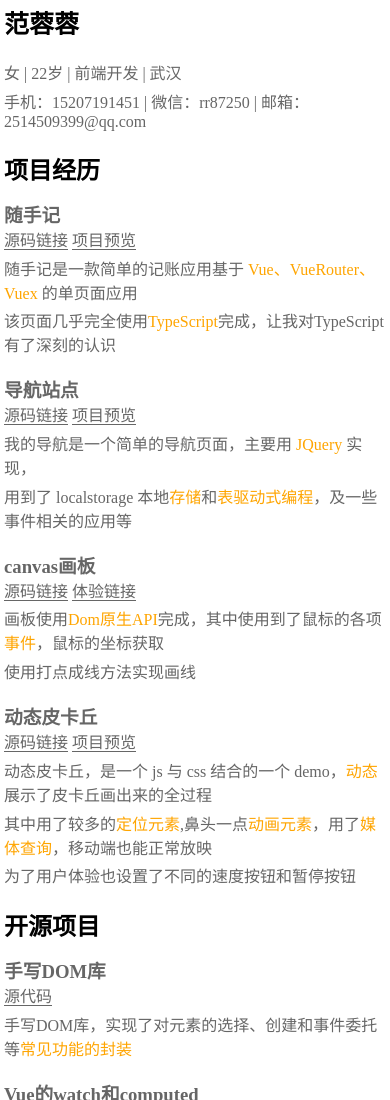
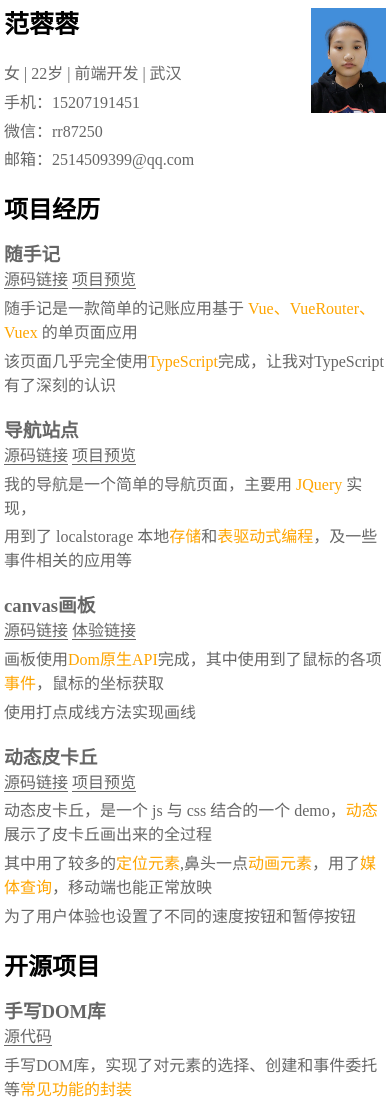
Before and after one commit to Fanrongrong-123/cv-job, a plain HTML site: page src/index.html in a window 390 px wide. Shown: the top 1100 px of the page. Drawn offline with Linux system fonts and the light colour scheme.

Commit message:
调整基本è¯信息格式

```diff
--- a/src/index.html
+++ b/src/index.html
@@ -17,8 +17,16 @@
     <h1>范蓉蓉</h1>
     <span class="dio-message">
       <img src="img/cv.jpg" alt="图片加载失败">
-    <p>女 | 22岁 | 前端开发 | 武汉</p>
-    <p>手机：15207191451 | 微信：rr87250 | 邮箱：2514509399@qq.com</p>
+      <div class="message-iphone">
+      <p>女 | 22岁 | 前端开发 | 武汉</p>
+      <p>手机：15207191451</p>
+      <p>微信：rr87250</p>
+      <p>邮箱：2514509399@qq.com</p>
+      </div>
+      <div class="message-pc">
+      <p>女 | 22岁 | 前端开发 | 武汉</p>
+      <p>手机：15207191451 | 微信：rr87250 | 邮箱：2514509399@qq.com</p>
+      </div>
     </span>
   </section>
   <section class="project">
--- a/src/style.css
+++ b/src/style.css
@@ -94,6 +94,13 @@ p, li {
     display: none;
 }
 
+.message-iphone p{
+    display: none;
+}
+.message-pc p{
+    display: block;
+}
+
 /*print css*/
 @media print {
     body {
@@ -128,7 +135,8 @@ p, li {
     }
 
     .dio img {
-        display: none;
+        display: block;
+        margin-top: 4px;
     }
 
     .time2{
@@ -138,4 +146,11 @@ p, li {
     .generalize{
         margin-bottom: 20px;
     }
+
+    .message-iphone p{
+        display: block;
+    }
+    .message-pc p{
+        display: none;
+    }
 }
```
Also changed, not shown: dist/index.html (+10 -2 lines), 3 other files.
